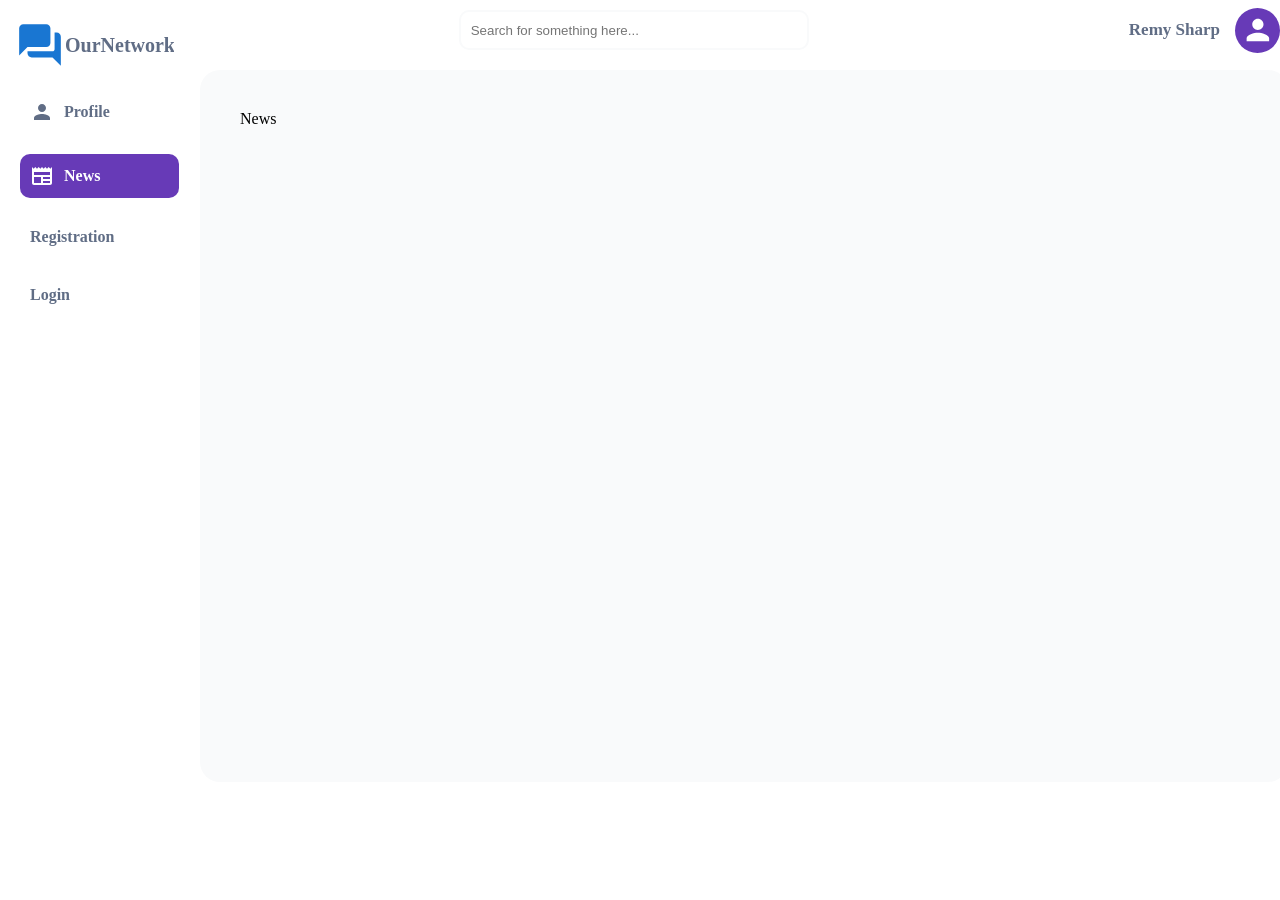
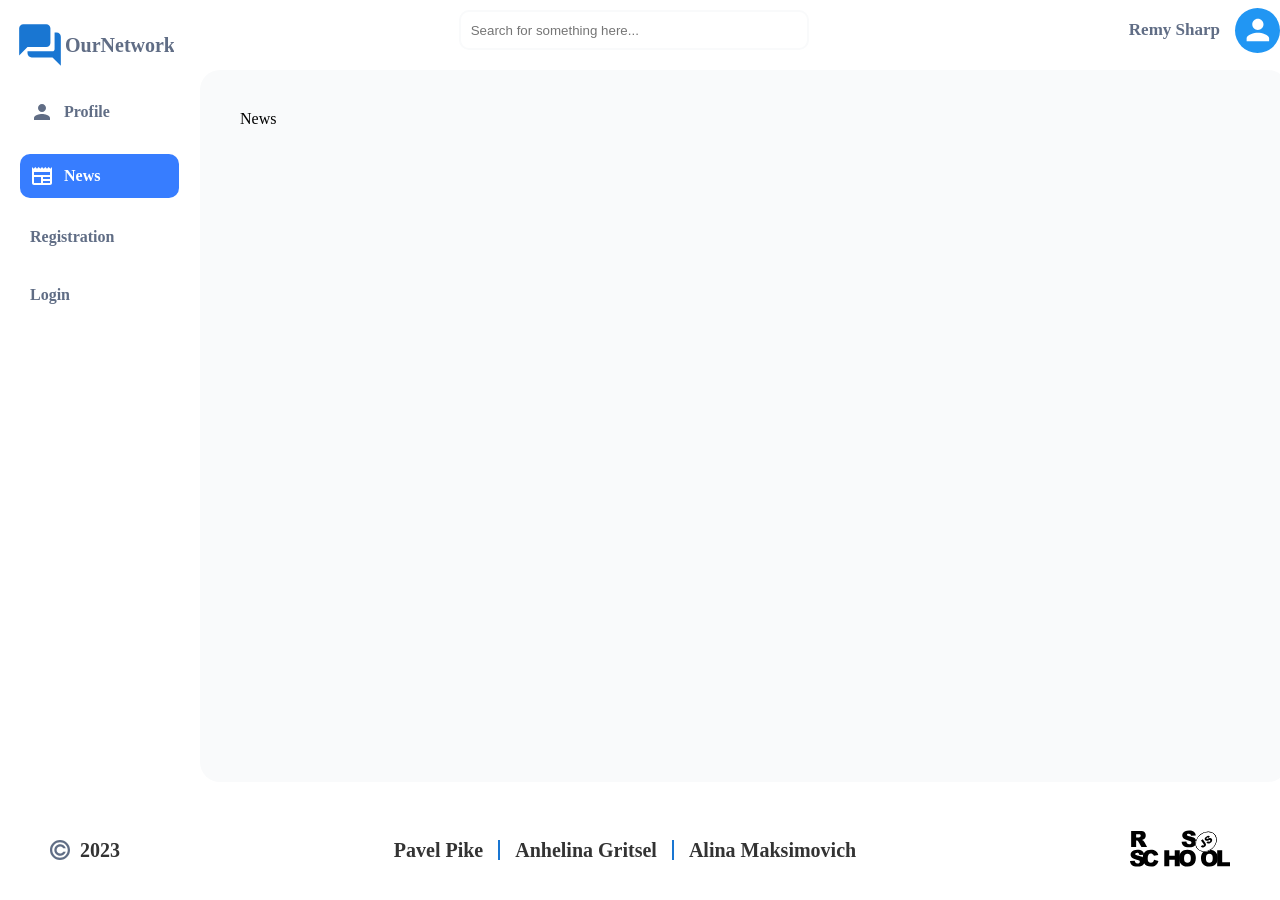
Before and after one commit to lina-gritsel/social-network, a React (Create React App) app in the folder social-network/: page /news in a window 1280 px wide. Before the commit the page ends 800 px from the top, so only its background shows below. Built offline with nearby package versions, Linux system fonts and the light colour scheme.

Commit message:
feat: create footer

```diff
--- /dev/null
+++ b/social-network/src/components/Footer/Footer.module.scss
@@ -0,0 +1,39 @@
+.container {
+  align-items: center;
+  display: flex;
+  height: 100px;
+  justify-content: space-between;
+  padding: 20px 50px;
+}
+
+.year {
+  align-items: center;
+  color: #333;
+  display: flex;
+  font-size: 20px;
+  font-weight: 700;
+  gap: 10px;
+}
+
+.copyright {
+  height: 20px;
+  width: 20px;
+}
+
+.logo {
+  height: 50px;
+  width: 100px;
+}
+
+.authors {
+  align-items: center;
+  display: flex;
+  font-size: 20px;
+  font-weight: 700;
+  gap: 15px;
+}
+
+.line {
+  border: 1px solid #1976d2;
+  height: 20px;
+}
--- /dev/null
+++ b/social-network/src/components/Footer/Footer.tsx
@@ -0,0 +1,36 @@
+import { FC } from 'react'
+
+import styles from './Footer.module.scss'
+import logo from '../../assets/rsSchool.svg'
+import { Link } from 'react-router-dom'
+import copyright from '../../assets/copyright.svg'
+import { GITHUB_LINKS } from './constants'
+
+const Footer: FC = () => {
+  return (
+    <div className={styles.container}>
+      <div className={styles.year}>
+        <img className={styles.copyright} src={copyright} alt="copyright" />
+        <div className={styles.year}>2023</div>
+      </div>
+      <div className={styles.authors}>
+        <Link to={GITHUB_LINKS.PASHA} target="_blank">
+          Pavel Pike
+        </Link>
+        <div className={styles.line}></div>
+        <Link to={GITHUB_LINKS.LINA} target="_blank">
+          Anhelina Gritsel
+        </Link>
+        <div className={styles.line}></div>
+        <Link to={GITHUB_LINKS.ALINA} target="_blank">
+          Alina Maksimovich
+        </Link>
+      </div>
+      <Link to={GITHUB_LINKS.RS_SCHOOL} target="_blank">
+        <img className={styles.logo} src={logo} />
+      </Link>
+    </div>
+  )
+}
+
+export default Footer
--- /dev/null
+++ b/social-network/src/components/Footer/constants.ts
@@ -0,0 +1,6 @@
+export const GITHUB_LINKS = {
+    RS_SCHOOL: 'https://rs.school/js/',
+    PASHA: 'https://github.com/pashashchuka',
+    LINA: 'https://github.com/lina-gritsel',
+    ALINA: 'https://github.com/alin-a7'
+}
--- /dev/null
+++ b/social-network/src/components/Footer/index.ts
@@ -0,0 +1 @@
+export { default } from './Footer'
--- a/social-network/src/components/Header/Header.tsx
+++ b/social-network/src/components/Header/Header.tsx
@@ -1,5 +1,5 @@
 import { Avatar } from '@mui/material'
-import { deepPurple } from '@mui/material/colors'
+import { blue, deepPurple } from '@mui/material/colors'
 import { FC } from 'react'
 
 import styles from './Header.module.scss'
@@ -15,7 +15,7 @@ const Header: FC = () => {
       <div className={styles.user}>
         <div className={styles.userName}>Remy Sharp</div>
         <Avatar
-          sx={{ bgcolor: deepPurple[500], width: 45, height: 45 }}
+          sx={{ bgcolor: blue[500], width: 45, height: 45 }}
         />
       </div>
     </div>
--- a/social-network/src/components/Layout/Layout.tsx
+++ b/social-network/src/components/Layout/Layout.tsx
@@ -3,6 +3,7 @@ import { FC, ReactNode } from 'react'
 import styles from './Layout.module.scss'
 import Header from '../Header'
 import Menu from '../Menu'
+import Footer from '../Footer'
 
 type LayotProps = {
   children: ReactNode
@@ -10,6 +11,7 @@ type LayotProps = {
 
 const Layout: FC<LayotProps> = (props) => {
   return (
+    <>
       <div className={styles.container}>
         <div className={styles.layout}>
           <Menu />
@@ -17,6 +19,8 @@ const Layout: FC<LayotProps> = (props) => {
         </div>
         <div className={styles.content}>{props.children}</div>
       </div>
+      <Footer />
+    </>
   )
 }
 
--- a/social-network/src/scss/_variables.scss
+++ b/social-network/src/scss/_variables.scss
@@ -1,7 +1,8 @@
-:root{
+:root {
   --white-color: #fff;
   --gray-color: #606d85;
   --light-gray: #f9fafb;
+  --blue-color: #377dff;
 
   // --font-family-montserrat: 'Montserrat', sans-serif;
 
--- a/social-network/src/scss/styles.scss
+++ b/social-network/src/scss/styles.scss
@@ -13,7 +13,7 @@ a {
 }
 
 .active {
-  background-color: #673ab7;
+  background-color: var(--blue-color);
   border-radius: 10px;
   color: #fff;
 }
```
Also changed, not shown: social-network/src/assets/copyright.svg (added), social-network/src/assets/rsSchool.svg (added). Lines whose indentation alone changed are shown as unchanged.
